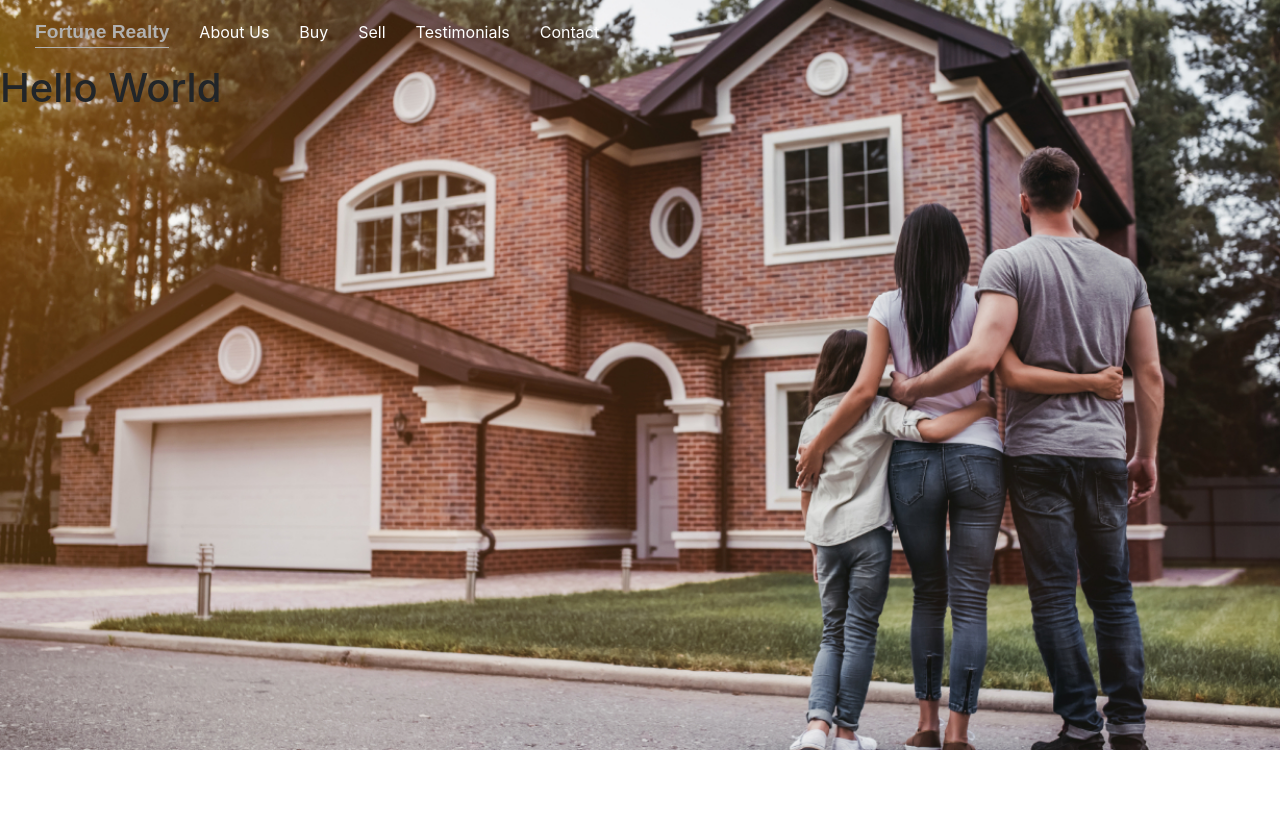
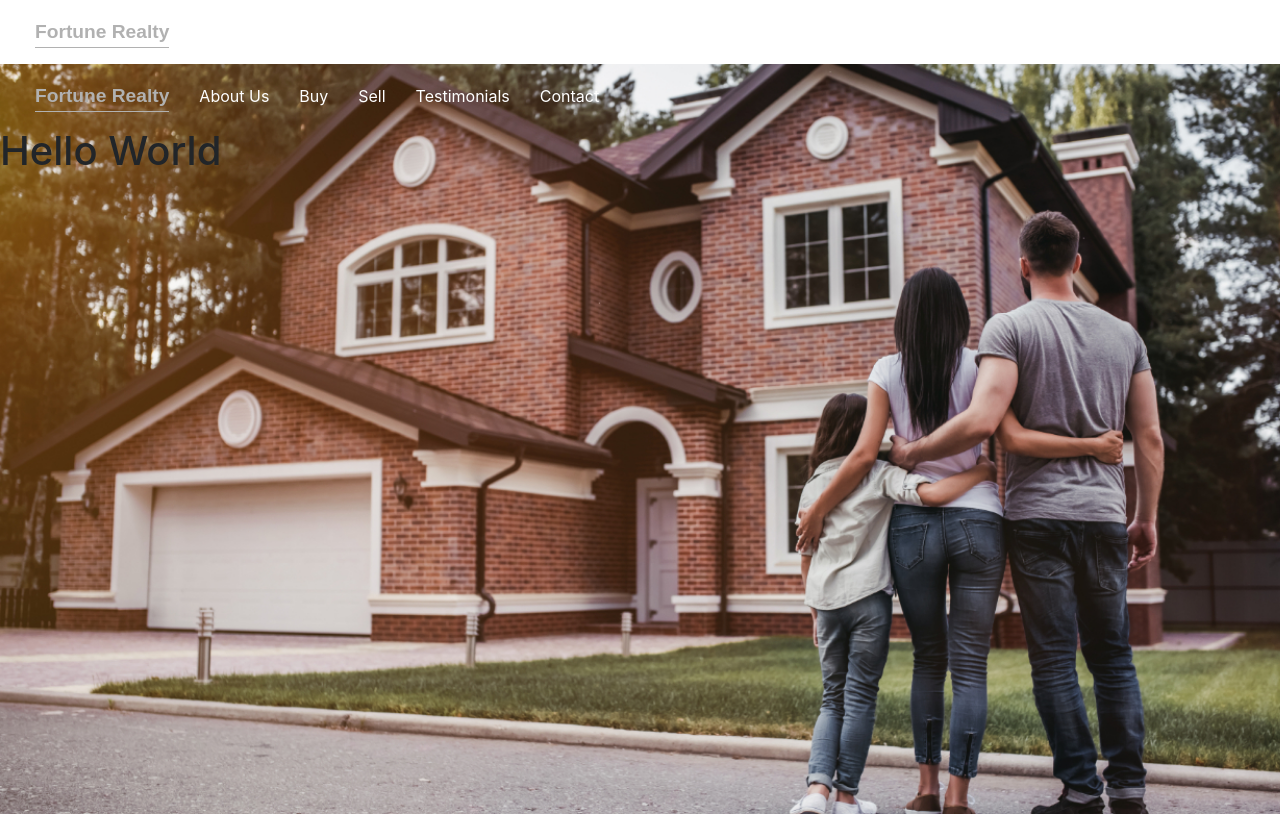
Before and after one commit to kalmontee/FortuneRealty, a React (Create React App) app in the folder client/: page / in a window 1280 px wide. Built offline with nearby package versions, Linux system fonts and the light colour scheme.

Commit message:
Included two new components pages.

```diff
--- a/client/src/App.js
+++ b/client/src/App.js
@@ -7,21 +7,28 @@ import Sell from './pages/Sell';
 import Testimonials from './pages/Testimonials';
 import Contact from './pages/Contact';
 import NoMatch from './pages/NoMatch';
-import logo from './logo.svg';
+import { RubiJimenez, CarlosMejia } from './pages/Agents';
+import NavBar from './components/NavBar/NavBar';
 import './App.css';
+// import logo from './logo.svg';
 
 function App() {
   return (
     <Router>
+      <>
+        <NavBar />
         <Switch>
           <Route exact path="/" component={Home} />
           <Route exact path="/about-us" component={About} />
+          <Route exact path="/about-us/Rubi+Jimenez" component={RubiJimenez} />
+          <Route exact path="/about-us/Carlos+Mejia" component={CarlosMejia} />
           <Route exact path="/buy" component={Buy} />
           <Route exact path="/sell" component={Sell} />
           <Route exact path="/testimonials" component={Testimonials} />
           <Route exact path="/contact" component={Contact} />
           <Route component={NoMatch} />
         </Switch>
+      </>
     </Router>
   );
 }
```
